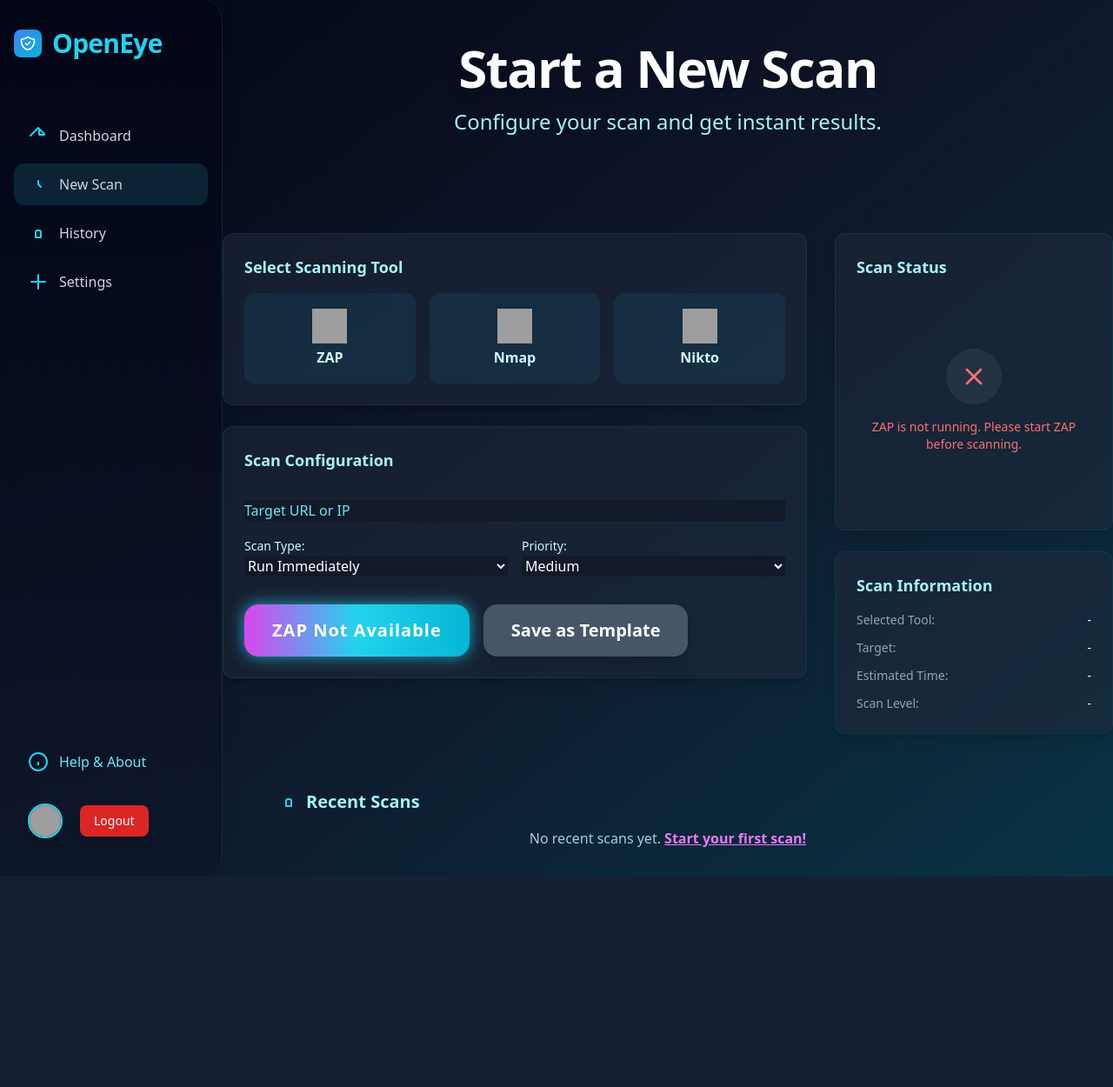
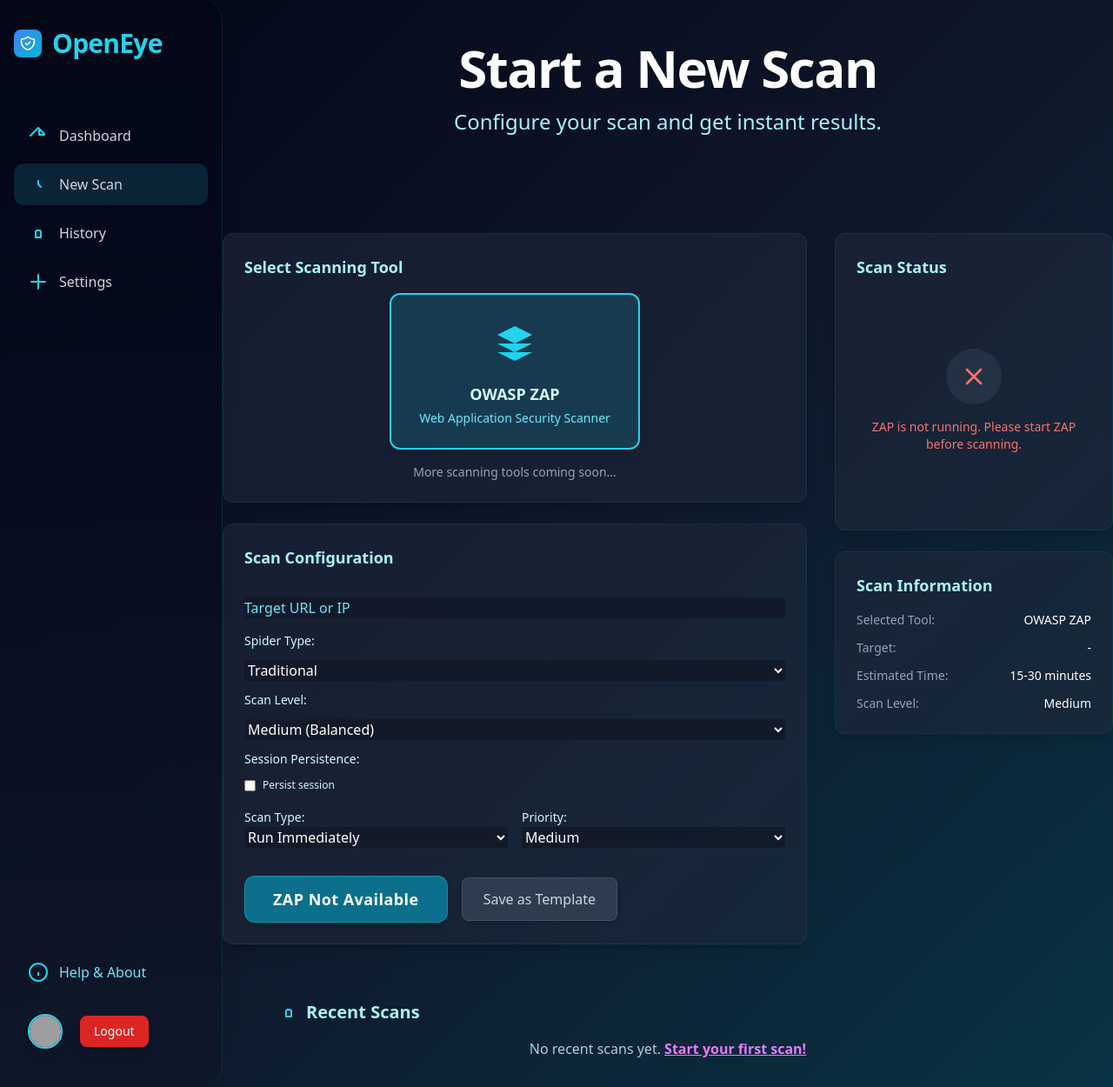
Before and after one commit to Sharonmee/OpenEye, a Django app: page /scan/ in a window 1280 px wide. Shown: the whole page at 87% size. Before the commit the page ends 1008 px from the top, so only its background shows below. Run offline with Django 5.2, Linux system fonts and the light colour scheme; the visitor is signed in with stand-in values (Sample User, id 1); data that the repository does not hold is empty; some libraries are stand-ins or nearby versions; grey boxes are pictures that could not be loaded.

Commit message:
Enhance UI for home and scan pages with improved styling and layout
- Updated home.html to refine button styles and enhance text visibility.
- Modified scan.html to improve tool selection layout and scan configuration options.
- Streamlined button designs for better user interaction and visual consistency.
- Added informative text for upcoming features in the tool selection section.

```diff
--- a/templates/scanner/scan.html
+++ b/templates/scanner/scan.html
@@ -65,19 +65,21 @@
           <!-- Tool Selection -->
           <div class="bg-slate-800/60 rounded-xl p-6 flex flex-col shadow-lg border border-cyan-900/40">
             <h3 class="text-cyan-200 font-bold text-lg mb-4">Select Scanning Tool</h3>
-            <div class="grid grid-cols-1 md:grid-cols-3 gap-4">
-              <button class="tool-card group flex flex-col items-center px-4 py-4 rounded-xl border-2 border-transparent hover:border-cyan-400 focus:border-cyan-400 bg-cyan-900/30 hover:bg-cyan-900/50 transition cursor-pointer" data-tool="zap">
-                <img src="https://raw.githubusercontent.com/OWASP/owasp-mastg/main/static/logo/owasp-logo.png" alt="OWASP ZAP" class="w-10 h-10 mb-1 group-hover:scale-110 transition"/>
-                <span class="text-base text-cyan-100 font-semibold">ZAP</span>
+            <div class="flex justify-center">
+              <button class="tool-card group flex flex-col items-center px-8 py-6 rounded-xl border-2 border-cyan-400 bg-cyan-900/50 hover:bg-cyan-900/70 transition cursor-pointer shadow-lg" data-tool="zap">
+                <div class="w-16 h-16 mb-3 group-hover:scale-110 transition flex items-center justify-center">
+                  <svg class="w-12 h-12 text-cyan-400" fill="currentColor" viewBox="0 0 24 24">
+                    <path d="M12 2L2 7l10 5 10-5-10-5zM2 17l10 5 10-5M2 12l10 5 10-5"/>
+                  </svg>
+                </div>
+                <div class="text-center">
+                  <div class="text-lg text-cyan-100 font-bold mb-1">OWASP ZAP</div>
+                  <div class="text-sm text-cyan-300">Web Application Security Scanner</div>
+                </div>
               </button>
-              <button class="tool-card group flex flex-col items-center px-4 py-4 rounded-xl border-2 border-transparent hover:border-cyan-400 focus:border-cyan-400 bg-cyan-900/30 hover:bg-cyan-900/50 transition cursor-pointer" data-tool="nmap">
-                <img src="https://nmap.org/images/nmap-logo-64.png" alt="Nmap" class="w-10 h-10 mb-1 group-hover:scale-110 transition"/>
-                <span class="text-base text-cyan-100 font-semibold">Nmap</span>
-              </button>
-              <button class="tool-card group flex flex-col items-center px-4 py-4 rounded-xl border-2 border-transparent hover:border-cyan-400 focus:border-cyan-400 bg-cyan-900/30 hover:bg-cyan-900/50 transition cursor-pointer" data-tool="nikto">
-                <img src="https://avatars.githubusercontent.com/u/67109815?s=200&v=4" alt="Nikto" class="w-10 h-10 mb-1 group-hover:scale-110 transition"/>
-                <span class="text-base text-cyan-100 font-semibold">Nikto</span>
-              </button>
+            </div>
+            <div class="mt-4 text-center">
+              <p class="text-sm text-slate-400">More scanning tools coming soon...</p>
             </div>
           </div>
           <!-- Scan Form -->
@@ -85,7 +87,7 @@
             <h3 class="text-cyan-200 font-bold text-lg mb-4">Scan Configuration</h3>
             <input type="text" id="target-input" placeholder="Target URL or IP" class="input input-bordered w-full bg-gray-900/80 text-white border-cyan-700/60 placeholder-cyan-300 focus:ring-2 focus:ring-cyan-400 text-base" required />
             <!-- Tool-specific options (show/hide with JS) -->
-            <div id="zap-options" class="hidden flex flex-col gap-3">
+            <div id="zap-options" class="flex flex-col gap-3">
               <label class="text-cyan-100 text-sm font-medium">Spider Type:</label>
               <select class="input input-bordered w-full bg-gray-900/80 text-white border-cyan-700/60 focus:ring-2 focus:ring-cyan-400 text-base">
                 <option value="traditional">Traditional</option>
@@ -99,36 +101,10 @@
                 <option value="high">High (Thorough)</option>
               </select>
               <label class="text-cyan-100 text-sm font-medium">Session Persistence:</label>
-              <input type="checkbox" class="toggle toggle-info toggle-xs" />
-              <span class="text-cyan-100 text-xs">Persist session</span>
-            </div>
-            <div id="nmap-options" class="hidden flex flex-col gap-3">
-              <label class="text-cyan-100 text-sm font-medium">Scan Type:</label>
-              <select class="input input-bordered w-full bg-gray-900/80 text-white border-cyan-700/60 focus:ring-2 focus:ring-cyan-400 text-base">
-                <option value="quick">Quick Scan</option>
-                <option value="comprehensive">Comprehensive Scan</option>
-                <option value="stealth">Stealth Scan</option>
-              </select>
-              <label class="text-cyan-100 text-sm font-medium">Port Range:</label>
-              <select class="input input-bordered w-full bg-gray-900/80 text-white border-cyan-700/60 focus:ring-2 focus:ring-cyan-400 text-base">
-                <option value="common">Common Ports</option>
-                <option value="all">All Ports</option>
-                <option value="custom">Custom Range</option>
-              </select>
-            </div>
-            <div id="nikto-options" class="hidden flex flex-col gap-3">
-              <label class="text-cyan-100 text-sm font-medium">Scan Type:</label>
-              <select class="input input-bordered w-full bg-gray-900/80 text-white border-cyan-700/60 focus:ring-2 focus:ring-cyan-400 text-base">
-                <option value="basic">Basic Scan</option>
-                <option value="full">Full Scan</option>
-                <option value="malware">Malware Scan</option>
-              </select>
-              <label class="text-cyan-100 text-sm font-medium">Timeout:</label>
-              <select class="input input-bordered w-full bg-gray-900/80 text-white border-cyan-700/60 focus:ring-2 focus:ring-cyan-400 text-base">
-                <option value="30">30 seconds</option>
-                <option value="60">60 seconds</option>
-                <option value="120">120 seconds</option>
-              </select>
+              <div class="flex items-center gap-2">
+                <input type="checkbox" class="toggle toggle-info toggle-xs" />
+                <span class="text-cyan-100 text-xs">Persist session</span>
+              </div>
             </div>
             <!-- Scan Schedule -->
             <div class="flex flex-col md:flex-row gap-4">
@@ -151,11 +127,11 @@
               </div>
             </div>
             <div class="flex items-center gap-4 mt-4">
-              <button type="submit" id="start-scan-btn" class="px-8 py-4 bg-gradient-to-r from-fuchsia-500 via-cyan-400 to-cyan-500 text-white font-extrabold rounded-2xl w-full md:w-auto shadow-2xl hover:scale-105 hover:from-cyan-400 hover:to-fuchsia-500 transition-transform duration-200 text-xl tracking-wider animate-glow ring-2 ring-cyan-400/40 hover:ring-fuchsia-400/60 focus:outline-none focus:ring-4 focus:ring-fuchsia-400/60 flex items-center justify-center gap-2">
-                <svg class="w-6 h-6 animate-pulse" fill="none" stroke="currentColor" stroke-width="2" viewBox="0 0 24 24"><path stroke-linecap="round" stroke-linejoin="round" d="M13 10V3L4 14h7v7l9-11h-7z"/></svg>
+              <button type="submit" id="start-scan-btn" class="px-8 py-3 bg-cyan-600/70 hover:bg-cyan-500/80 text-white font-semibold rounded-xl w-full md:w-auto shadow-lg hover:shadow-xl border border-cyan-500/50 hover:border-cyan-400/60 transition-all duration-200 text-lg tracking-wide focus:outline-none focus:ring-2 focus:ring-cyan-500/50 flex items-center justify-center gap-2">
+                <svg class="w-5 h-5" fill="none" stroke="currentColor" stroke-width="2" viewBox="0 0 24 24"><path stroke-linecap="round" stroke-linejoin="round" d="M13 10V3L4 14h7v7l9-11h-7z"/></svg>
                 Start Scan
               </button>
-              <button type="button" class="px-8 py-4 bg-slate-600 hover:bg-slate-700 text-white font-extrabold rounded-2xl shadow-xl transition-colors text-xl">Save as Template</button>
+              <button type="button" class="px-6 py-3 bg-slate-600/50 hover:bg-slate-500/60 text-slate-300 font-medium rounded-lg shadow-md hover:shadow-lg border border-slate-500/40 hover:border-slate-400/60 transition-all duration-200 text-base">Save as Template</button>
             </div>
           </form>
         </div>
@@ -291,7 +267,7 @@
             <svg class="w-14 h-14 text-fuchsia-400 mb-4 animate-bounce" fill="none" stroke="currentColor" stroke-width="2" viewBox="0 0 24 24"><path stroke-linecap="round" stroke-linejoin="round" d="M9 17v-6a2 2 0 012-2h2a2 2 0 012 2v6m-6 0h6"/></svg>
             <h3 class="text-cyan-200 font-extrabold text-2xl mb-2">See your recent scans</h3>
             <p class="text-cyan-100/80 text-base text-center mb-4">Sign in to view your scan history and results.</p>
-            <a href="{% url 'cognito_login' %}" class="px-8 py-3 bg-gradient-to-r from-fuchsia-500 via-cyan-400 to-cyan-500 hover:from-cyan-400 hover:to-fuchsia-500 text-white text-lg font-extrabold rounded-2xl transition-colors shadow-xl animate-glow">Sign In to View</a>
+            <a href="{% url 'cognito_login' %}" class="px-6 py-3 bg-slate-700/60 hover:bg-slate-600/70 text-slate-200 font-semibold rounded-xl transition-all duration-200 shadow-lg hover:shadow-xl border border-slate-600/50 hover:border-cyan-500/50">Sign In to View</a>
           </div>
         {% endif %}
       </div>
@@ -318,38 +294,25 @@
     // Check ZAP status on page load
     checkZapStatus();
 
-    // Tool selection
+    // Tool selection - ZAP is pre-selected
     toolCards.forEach(card => {
       card.addEventListener('click', function() {
-        // Remove active class from all cards
-        toolCards.forEach(c => {
-          c.classList.remove('border-cyan-400', 'bg-cyan-900/60');
-        });
         // Add active class to clicked card
         this.classList.add('border-cyan-400', 'bg-cyan-900/60');
         selectedTool = this.getAttribute('data-tool');
-        selectedToolSpan.textContent = this.querySelector('span.text-base').textContent;
+        selectedToolSpan.textContent = 'OWASP ZAP';
 
-        // Show/hide tool-specific options
-        document.getElementById('zap-options').classList.add('hidden');
-        document.getElementById('nmap-options').classList.add('hidden');
-        document.getElementById('nikto-options').classList.add('hidden');
-
-        if (selectedTool === 'zap') {
-          document.getElementById('zap-options').classList.remove('hidden');
-          estimatedTime.textContent = '15-30 minutes';
-          scanLevel.textContent = 'Medium';
-        } else if (selectedTool === 'nmap') {
-          document.getElementById('nmap-options').classList.remove('hidden');
-          estimatedTime.textContent = '5-15 minutes';
-          scanLevel.textContent = 'Comprehensive';
-        } else if (selectedTool === 'nikto') {
-          document.getElementById('nikto-options').classList.remove('hidden');
-          estimatedTime.textContent = '10-20 minutes';
-          scanLevel.textContent = 'Full';
-        }
+        // ZAP options are always visible
+        estimatedTime.textContent = '15-30 minutes';
+        scanLevel.textContent = 'Medium';
       });
     });
+
+    // Auto-select ZAP on page load
+    const zapCard = document.querySelector('[data-tool="zap"]');
+    if (zapCard) {
+      zapCard.click();
+    }
 
     // Target input
     targetInput.addEventListener('input', function() {
```
Also changed, not shown: templates/home.html (+4 -5 lines).
